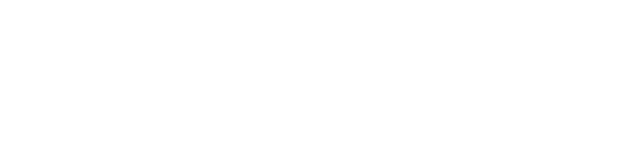
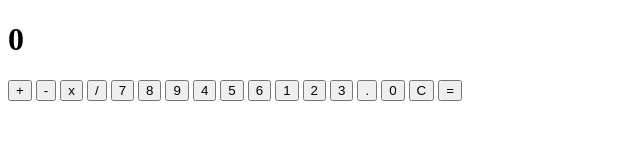
Before and after one commit to 62160140/calculator, a plain HTML site: page index.html in a window 1280 px wide. Shown: the whole page, without its empty margins (0-640 px from the left). Drawn offline with Linux system fonts and the light colour scheme.

Commit message:
design by html

```diff
--- a/index.html
+++ b/index.html
@@ -7,9 +7,31 @@
   <title>เครื่องคิดเลข</title>
 </head>
 <body>
-
+  <div class="calculator">
+    <div class="calculator-display">
+        <h1>0</h1>
+    </div>
+    <div class="calculator-button">
+        <button class="operator" value="+">+</button>
+        <button class="operator" value="-">-</button>
+        <button class="operator" value="*">x</button>
+        <button class="operator" value="/">/</button>
+        <button value="7">7</button>
+        <button value="8">8</button>
+        <button value="9">9</button>
+        <button value="4">4</button>
+        <button value="5">5</button>
+        <button value="6">6</button>
+        <button value="1">1</button>
+        <button value="2">2</button>
+        <button value="3">3</button>
+        <button value="." class="decimal">.</button>
+        <button value="0">0</button>
+        <button value="c" class="clear-btn">C</button>
+        <button value="=" class="equal operator">=</button>
+    </div>
+  </div>
 </body>
-
 <script src="script.js"></script>
 <link rel="stylesheet" href="style.css">
 </html>
```
